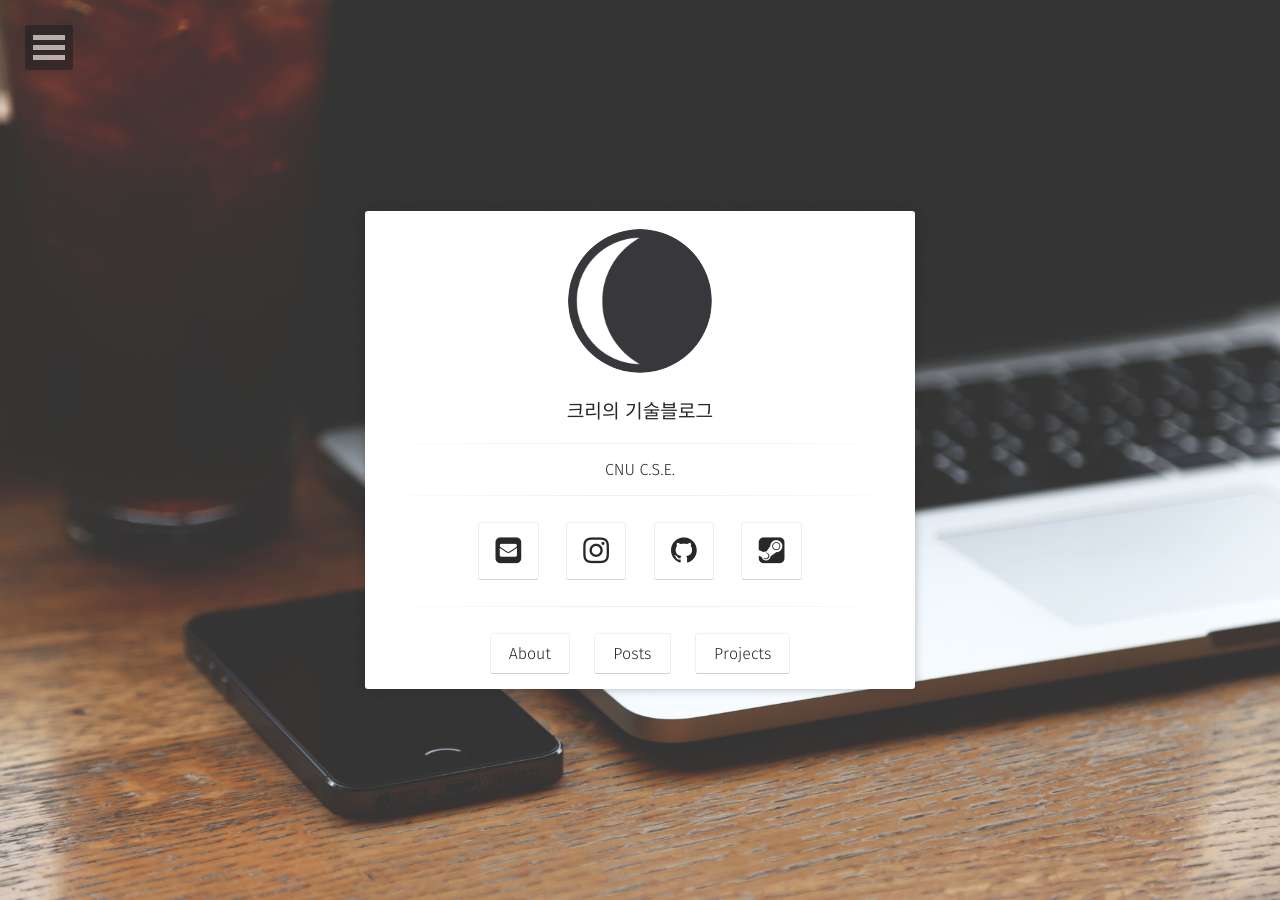
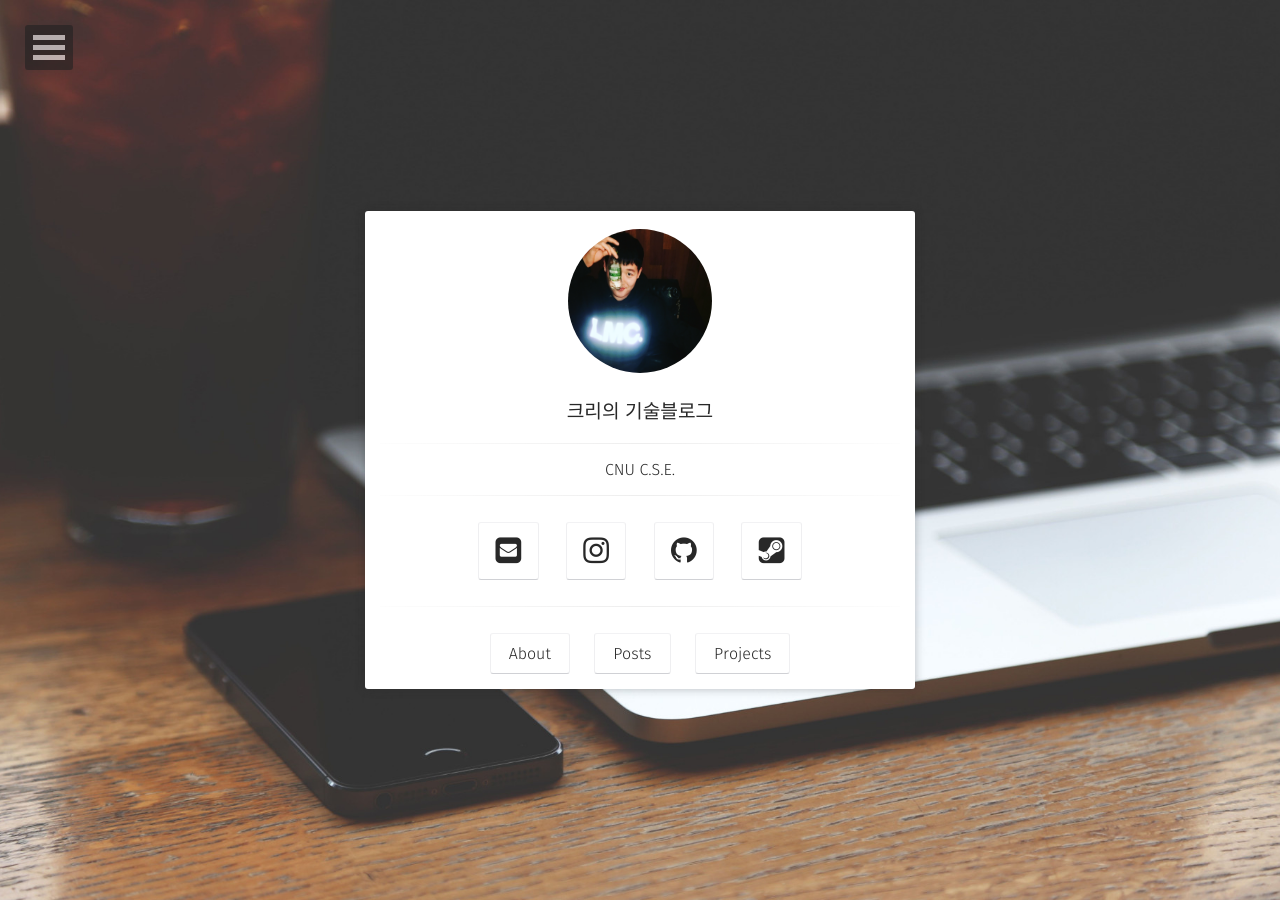
Before and after one commit to yechanlee/yechanlee.github.io-saved-, a Jekyll site: the page built from index.html, in a window 1280 px wide. Built offline with Jekyll 4.4.1, drawn with Linux system fonts in a browser that asks for light colours; some web fonts are replaced.

Commit message:
add pics of me

```diff
--- a/_config.yml
+++ b/_config.yml
@@ -4,7 +4,7 @@ bio:                'CNU C.S.E.'
 description:        "이예찬의 기술블로그 입니다."
 reading_time:       true
 words_per_minute:   200
-logo:               'assets/img/logo.png'
+logo:               'assets/img/yechan.jpeg'
 background:         'assets/img/placeholder-big.jpg'
 tiled_bg:           false   # Set this true if you want to tile your background image, otherwise it will be covered
 locale:             en_US
```
Also changed, not shown: assets/img/yechan.jpeg (added).
